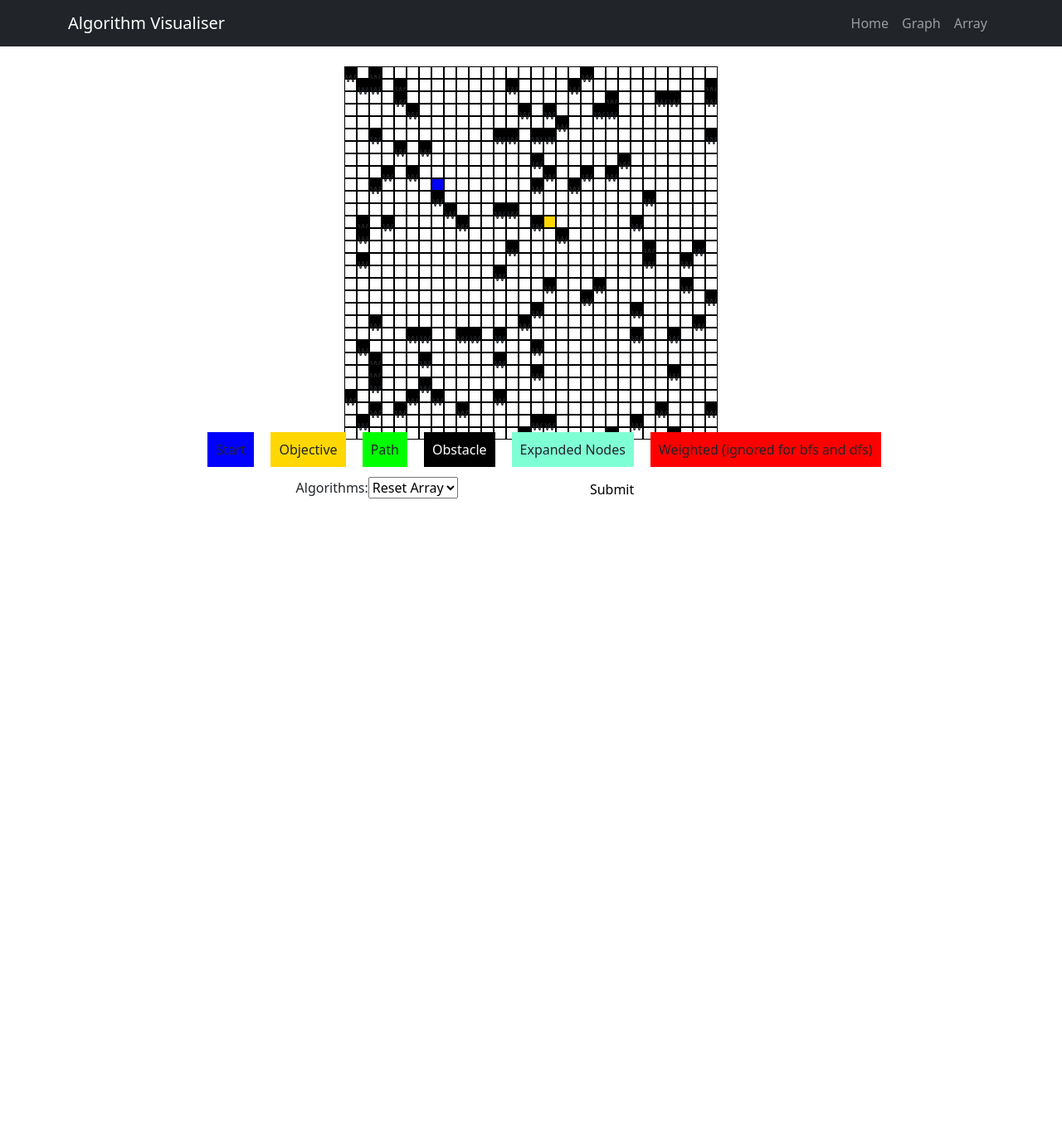
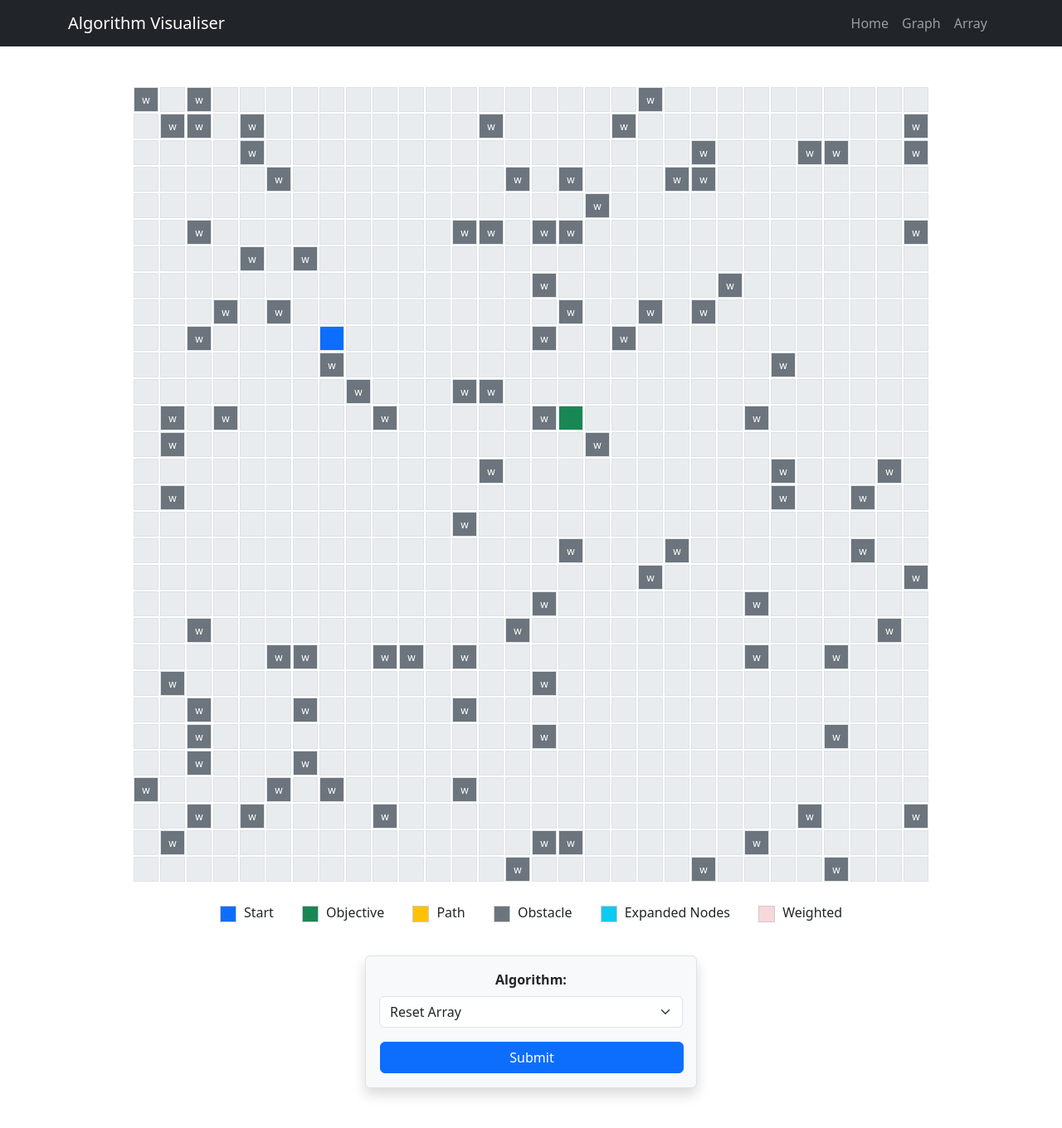
Before and after one commit to GaelGil/algorithm-visualizer, a React (Create React App) app: page /graph in a window 1280 px wide. Shown: the whole page at 83% size. Before the commit the page ends 800 px from the top, so only its background shows below. Built offline with nearby package versions, Linux system fonts and the light colour scheme; the HTML template or start-up script is replaced by a standard one.

Commit message:
updated css and bootstrap

```diff
--- a/src/pages/array/Arrays.css
+++ b/src/pages/array/Arrays.css
@@ -1,35 +1,28 @@
 /*  visualizer start */
 .array-container {
-    /* background-color: aqua; */
     width: 100%;
+    height: 300px; /* or however tall you want the area */
+    align-items: flex-end;
   }
 
-  .array-bar {
+.array-bar {
     width: 2px;
     display: inline-block;
     margin: 0 1px;
+    border-radius: 4px;
   }
 
   /*  visualizer end */
 
+
+
   /* button start */
-  .btn {
-    /* background-color: white; */
-    border: none;
-    color: #282c34;
-    padding: 15px 32px;
-    text-align: center;
-    text-decoration: none;
-    display: inline-block;
-    font-size: 16px;
-    margin: 1px;
-    width: 30%;
-  }
+  /* .btn */
 
   /* button end */
 
   /* Select menu button start */
-  .custom-select .menu {
+  /* .custom-select .menu {
     background-color: white;
     border: none;
     color: #282c34;
@@ -38,4 +31,4 @@
     display: inline-block;
     font-size: 16px;
     margin: 1px;
-  }
+  } */
--- a/src/pages/array/Arrays.jsx
+++ b/src/pages/array/Arrays.jsx
@@ -95,13 +95,10 @@ const Arrays = () => {
   };
 
   return (
-    <div className='App'>
-      <header className="App-header">
-        {/* The array to be sorted */}
-        <div className="array-container">
+  <div className="container d-flex flex-column justify-content-center align-items-center min-vh-100">
+    <div className="array-container d-flex justify-content-center align-items-end mb-4 flex-wrap">
       {array.map((value, idx) => (
-                <div
-                  className="array-bar"
+        <div className="array-bar"
           key={idx}
           style={{
           backgroundColor: "red",
@@ -110,13 +107,12 @@ const Arrays = () => {
           }}>
         </div>
         ))}
-              <br></br>
     </div>
-        {/* Algorithms available */}
-        <div style={{ text: 'black' }} className="custom-select">
-          <form onSubmit={handleSubmit}>
-            <label htmlFor='algorithm' className='label'>Sorting Algorithms:
-              <select className='menu' id='menu' value={algorithm} onChange={handleChange}>
+
+    <div style={{ text: 'black' }} className='custom-select text-center'>
+      <form onSubmit={handleSubmit} className='p-3 border rounded bg-light shadow'>
+        <label htmlFor='algorithm' className='form-label fw-bold'>Sorting Algorithms:
+          <select className='form-select my-2' id='menu' value={algorithm} onChange={handleChange}>
             <option value='Reset'>Reset Array</option>
             <option value='Merge'>Merge Sort</option>
             <option value='Bubble'>Bubble Sort</option>
@@ -124,11 +120,11 @@ const Arrays = () => {
             <option value='Insertion'>Insertion Sort</option>
           </select>
         </label>
-            <input style={{ color: 'black' }} className="btn" type="submit" value="Submit" disabled={button} />
+        <input className='btn btn-primary w-100' type='submit' value='Submit' disabled={button} />
       </form>
     </div>
-      </header>
   </div>
+
   );
 };
 
--- a/src/pages/graphs/Graphs.css
+++ b/src/pages/graphs/Graphs.css
@@ -96,3 +96,68 @@
   .GraphTraversalVisualiser {
     text-align: center;
   }
+
+
+
+  .matrix-container {
+  display: flex;
+  flex-direction: column;
+}
+
+.matrix-row {
+  display: flex;
+}
+
+.matrix-cell {
+  width: 30px;
+  height: 30px;
+  margin: 1px;
+  line-height: 30px;
+  font-size: 0.75rem;
+  background-color: #e9ecef;
+  transition: background-color 0.3s;
+}
+
+.start {
+  background-color: #0d6efd !important;
+  color: white;
+}
+
+.objective {
+  background-color: #198754 !important;
+  color: white;
+}
+
+.obstacle {
+  background-color: #6c757d !important;
+  color: white;
+}
+
+.path {
+  background-color: #ffc107 !important;
+}
+
+.expanded {
+  background-color: #0dcaf0 !important;
+}
+
+.weight {
+  background-color: #f8d7da !important;
+}
+
+/* Legend styling */
+.legend-box {
+  display: inline-block;
+  width: 20px;
+  height: 20px;
+  vertical-align: middle;
+  margin-right: 5px;
+  border: 1px solid #ccc;
+}
+
+.legend .start { background-color: #0d6efd; }
+.legend .objective { background-color: #198754; }
+.legend .path { background-color: #ffc107; }
+.legend .obstacle { background-color: #6c757d; }
+.legend .expanded { background-color: #0dcaf0; }
+.legend .weight { background-color: #f8d7da; }
--- a/src/pages/graphs/Graphs.jsx
+++ b/src/pages/graphs/Graphs.jsx
@@ -129,16 +129,21 @@ const MatrixVisualization = () => {
 
 
   return (
-    <div className='GraphTraversalVisualiser'>
-      <div className="matrix-container">
+    <div className="GraphTraversalVisualiser container d-flex flex-column align-items-center py-4">
+
+  {/* Matrix Grid */}
+  <div className="matrix-container d-flex flex-column mb-4">
     {matrix.map((row, rowIndex) => (
-          <div key={rowIndex} className={"matrix-row matrix-row-"+rowIndex }>
+      <div key={rowIndex} className={`matrix-row d-flex`}>
         {row.map((cell, colIndex) => (
           <div
             key={colIndex}
-                className={`matrix-cell ${start.row === rowIndex && start.col === colIndex ? 'start' : ''}
+            className={`matrix-cell text-center border
+              ${start.row === rowIndex && start.col === colIndex ? 'start' : ''}
               ${objectives.some(obj => obj.row === rowIndex && obj.col === colIndex) ? 'objective' : ''}
-                            ${obstacles.some(obs => obs.row === rowIndex && obs.col === colIndex) ? 'obstacle' : ''} col-index-${colIndex}`}>
+              ${obstacles.some(obs => obs.row === rowIndex && obs.col === colIndex) ? 'obstacle' : ''}
+            `}
+          >
             {cell}
           </div>
         ))}
@@ -146,40 +151,44 @@ const MatrixVisualization = () => {
     ))}
   </div>
 
-      <div className='legend'>
-          <ul>
-            <li className='start'>Start</li>
-            <li className='objective'>Objective</li>
-            <li className='path'>Path</li>
-            <li className='obstacle white-text'>Obstacle</li>
-            <li className='expanded'>Expanded Nodes</li>
-            <li className='weight'>Weighted (ignored for bfs and dfs)</li>
+  {/* Legend */}
+  <div className="legend mb-4 text-center">
+    <ul className="list-inline">
+      <li className="list-inline-item px-2"><span className="legend-box start"></span> Start</li>
+      <li className="list-inline-item px-2"><span className="legend-box objective"></span> Objective</li>
+      <li className="list-inline-item px-2"><span className="legend-box path"></span> Path</li>
+      <li className="list-inline-item px-2"><span className="legend-box obstacle"></span> Obstacle</li>
+      <li className="list-inline-item px-2"><span className="legend-box expanded"></span> Expanded Nodes</li>
+      <li className="list-inline-item px-2"><span className="legend-box weight"></span> Weighted</li>
     </ul>
   </div>
-      <form onSubmit={handleSubmit}>
-          <label htmlFor='algorithm' className='label'>
-            Algorithms:
+
+  {/* Form */}
+  <form onSubmit={handleSubmit} className="p-3 border rounded bg-light shadow w-100" style={{ maxWidth: '400px' }}>
+    <div className="mb-3">
+      <label htmlFor="menu" className="form-label fw-bold">Algorithm:</label>
       <select
-              className='menu'
-              id='menu'
+        className="form-select"
+        id="menu"
         value={algorithm}
-              onChange={handleChange}>
-              <option value='Reset'>Reset Array</option>
-              <option value='BFS'>BFS</option>
-              <option value='DFS'>DFS</option>
-              <option value='UCS'>UCS</option>
-              <option value='Astar'>Astar</option>
+        onChange={handleChange}
+      >
+        <option value="Reset">Reset Array</option>
+        <option value="BFS">BFS</option>
+        <option value="DFS">DFS</option>
+        <option value="UCS">UCS</option>
+        <option value="Astar">Astar</option>
       </select>
-          </label>
+    </div>
     <input
-            style={{ color: 'black' }}
-            className="btn"
+      className="btn btn-primary w-100"
       type="submit"
       value="Submit"
       disabled={button}
     />
   </form>
 </div>
+
   );
 };
 
```
Lines whose indentation alone changed are shown as unchanged.
